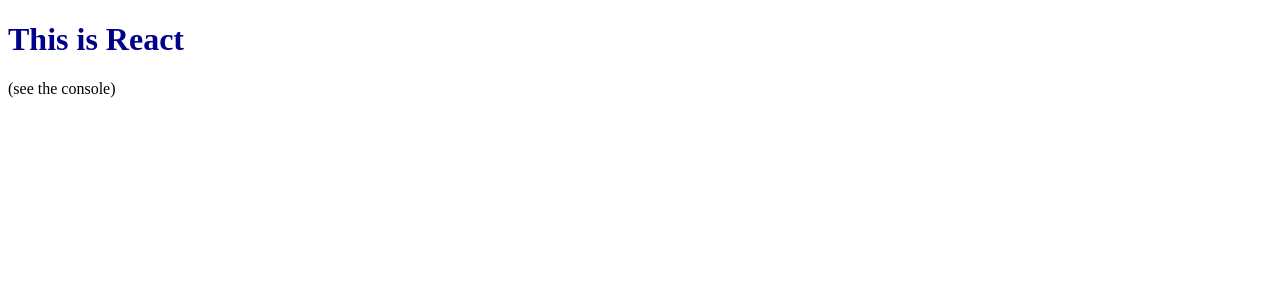
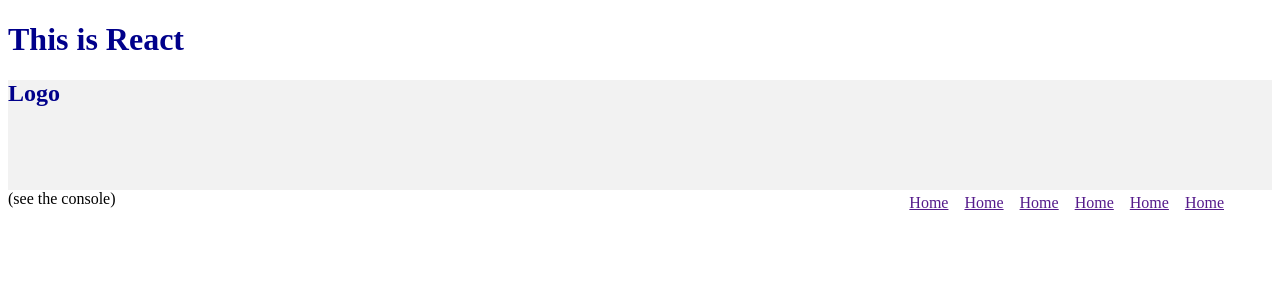
Before and after one commit to jorgelisboa/krhuhun-blog, a Next.js app: page / in a window 1280 px wide. Shown: the top 300 px of the page. Built offline with nearby package versions, Linux system fonts and the light colour scheme.

Commit message:
starting menu

```diff
--- a/pages/index.js
+++ b/pages/index.js
@@ -7,28 +7,53 @@
 //Here we crate OUR React component called "Titulo" that returns and JSX
 function Titulo(props) {
     console.log(props.children)
-  return (
-    <>
-      <h1>This is React</h1>
-      <style jsx>{`
+    return ( < >
+        <h1> This is React </h1>
+        <nav>
+        <h1>Logo</h1>
+        <ul>
+            <li><a href="">Home</a></li>
+            <li><a href="">Home</a></li>
+            <li><a href="">Home</a></li>
+            <li><a href="">Home</a></li>
+            <li><a href="">Home</a></li>
+            <li><a href="">Home</a></li>
+        </ul>
+    </nav>
+        <style jsx > { `
         h1 {
           color: darkblue;
         }
-      `}</style>
+        nav{
+          height: 110px;
+          width: 100%;
+          background: #f2f2f2;
+        }
+
+        nav ul {
+          float: right;
+          margin-right: 40px;
+      }
+
+      nav ul li {
+          display: inline-block;
+          line-height: 80px;
+          margin: 20px 8px;
+      }
+      ` } </style>
       </>
     );
 }
 
 function HomePage() {
-  return (
-    <div>
-      {/*
+    return ( <div > {
+            /*
                     The content inside a tag is a children from
                     our properties, and the properties are called
                     when the Component is created
-      */}
-      <Titulo>Welcome to our React app</Titulo>
-      <h7>(see the console)</h7>
+                  */
+        } <Titulo> Welcome to our React app </Titulo>
+        <h7> (see the console) </h7>
         </div>
     );
 }
```
Lines whose indentation alone changed are shown as unchanged.
